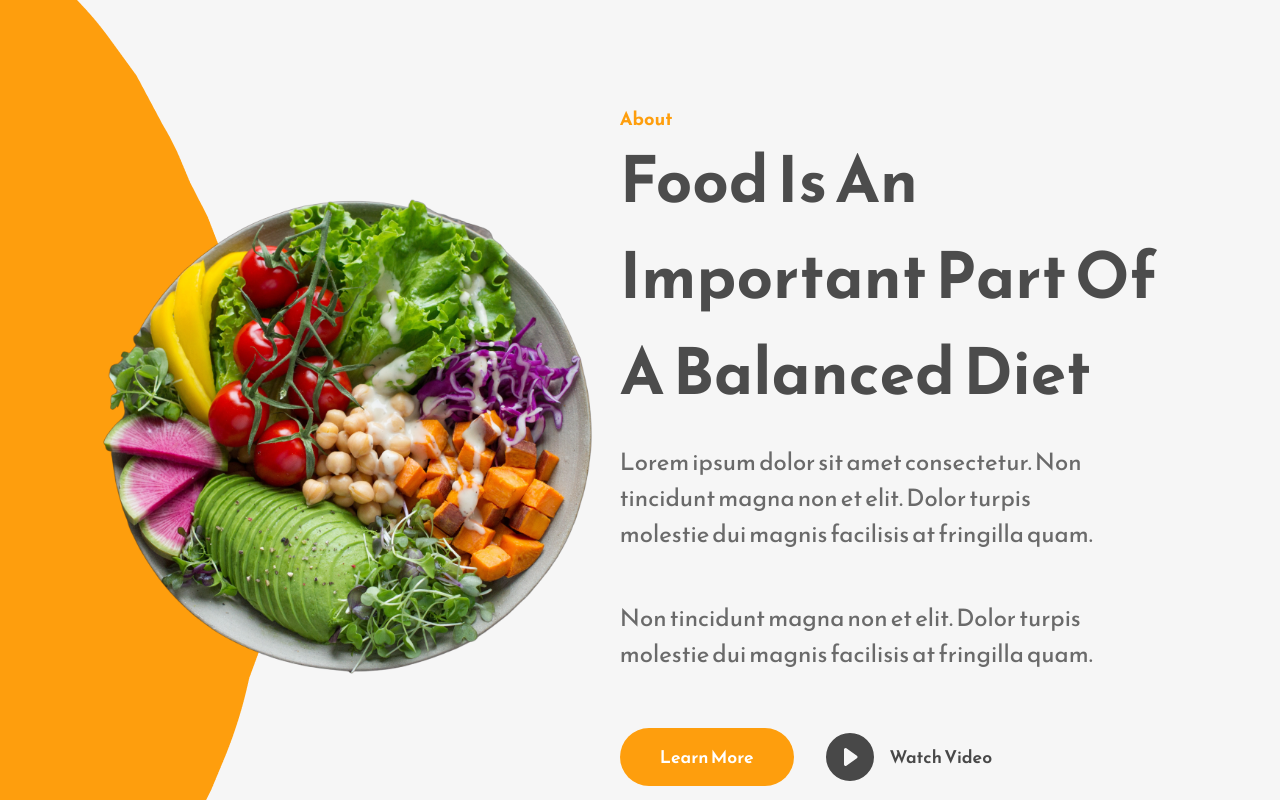
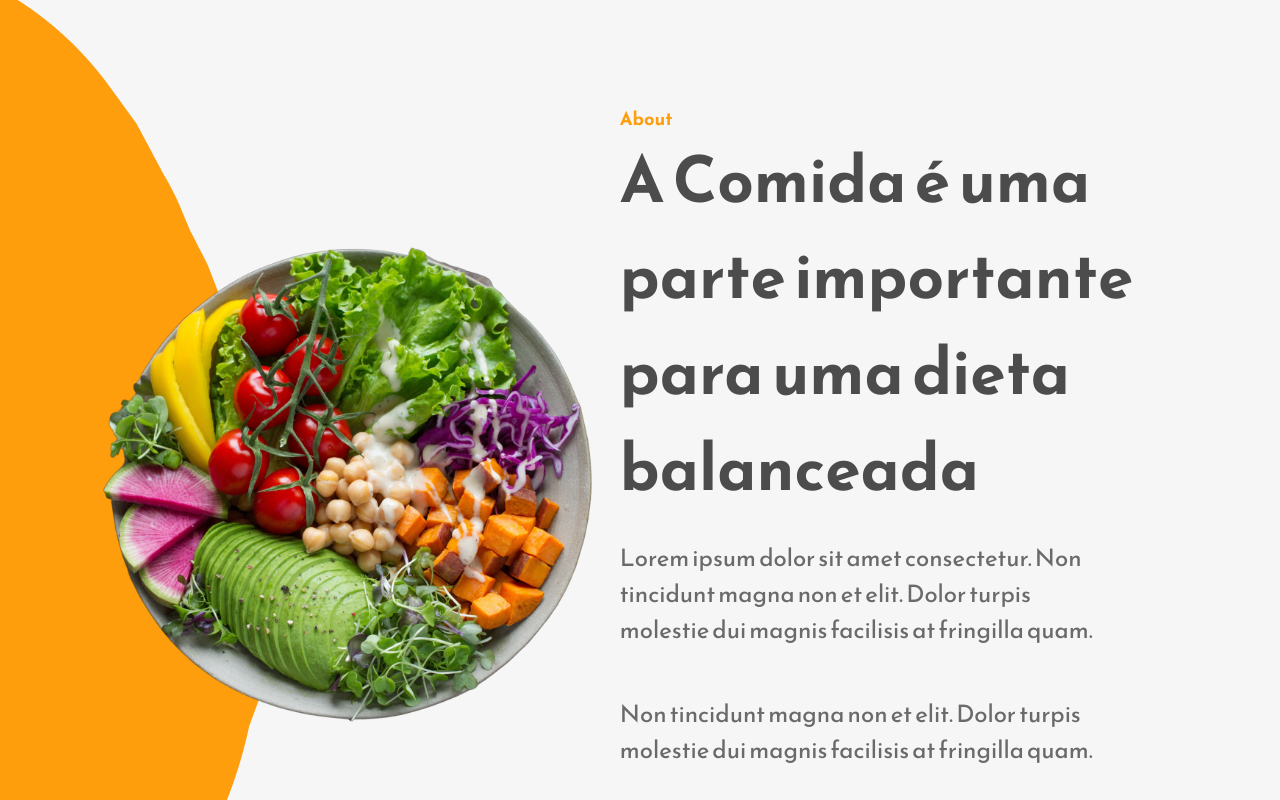
Before and after one commit to gabrielAraujoUni9/Projeto-website, a React (Create React App) app: page / in a window 1280 px wide. Shown: the part 920-1720 px from the top of the page. Built offline with nearby package versions, Linux system fonts and the light colour scheme.

Commit message:
Update About.js

```diff
--- a/src/Components/About.js
+++ b/src/Components/About.js
@@ -15,7 +15,7 @@ const About = () => {
       <div className="about-section-text-container">
         <p className="primary-subheading">About</p>
         <h1 className="primary-heading">
-          Food Is An Important Part Of A Balanced Diet
+          A Comida é uma parte importante para uma dieta balanceada
         </h1>
         <p className="primary-text">
           Lorem ipsum dolor sit amet consectetur. Non tincidunt magna non et
@@ -26,9 +26,9 @@ const About = () => {
           facilisis at fringilla quam.
         </p>
         <div className="about-buttons-container">
-          <button className="secondary-button">Learn More</button>
+          <button className="secondary-button">Veja mais</button>
           <button className="watch-video-button">
-            <BsFillPlayCircleFill /> Watch Video
+            <BsFillPlayCircleFill /> Assista o vídeo
           </button>
         </div>
       </div>
```
